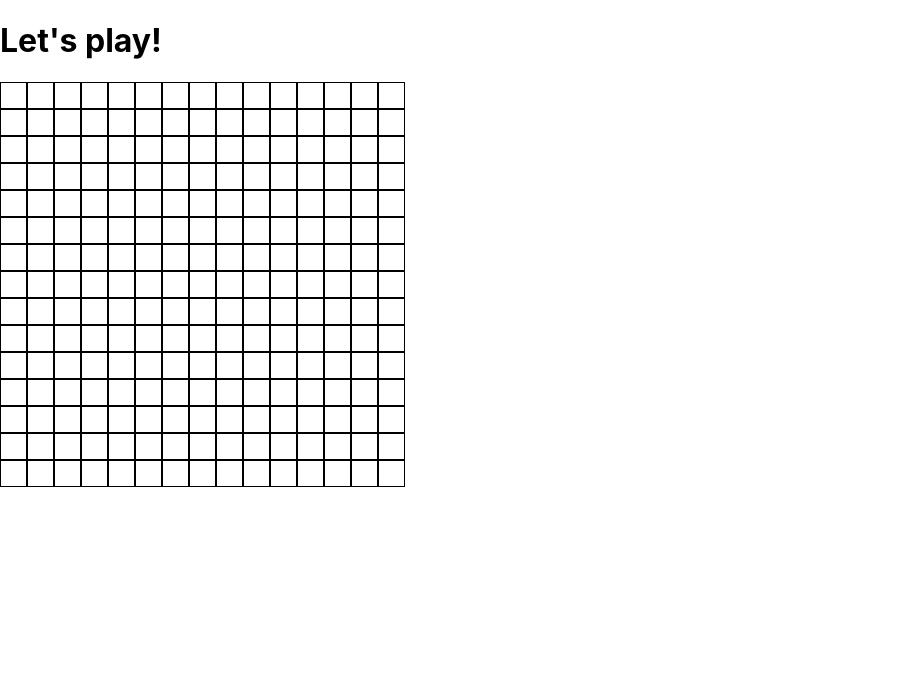
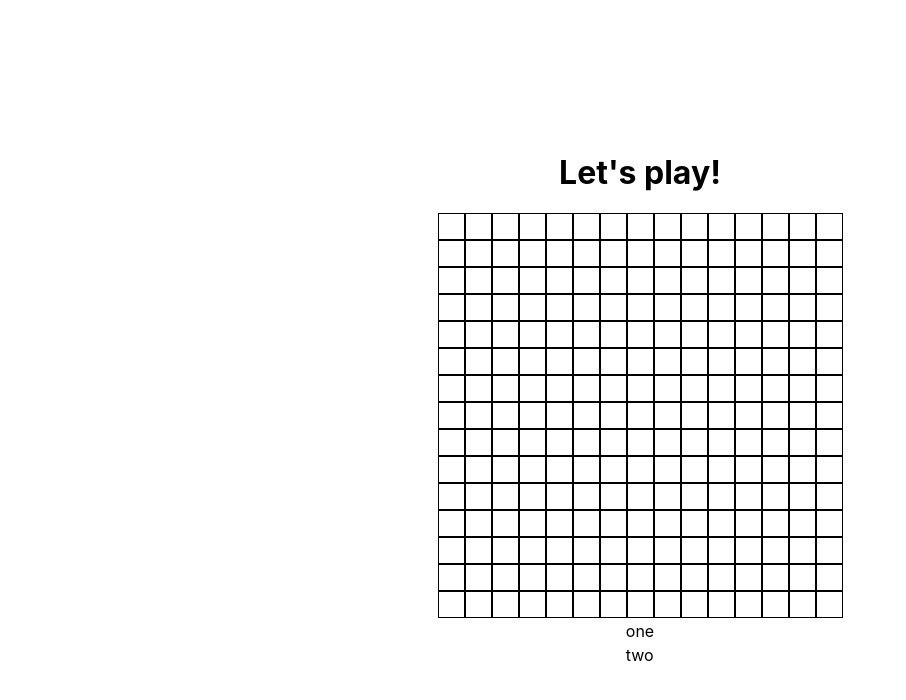
Before and after one commit to StarPleb/night_jenkins, a React (Create React App) app: page /game in a window 1280 px wide. Shown: the top 700 px of the page, without its empty margins (0-906 px from the left). Built offline with nearby package versions, Linux system fonts and the light colour scheme.

Commit message:
Added onClick function for each cell in map.
Successfully changes the classname of the clicked element, but the css styling of that element does not update. Need to figure out why!

```diff
--- a/src/Components/GamePage.js
+++ b/src/Components/GamePage.js
@@ -5,11 +5,15 @@ export default function GamePage() {
 
     const [map, setMap] = useState([[]])
     const [tokens, setTokens] = useState([[]])
+    const [counter, setCounter] = useState(0)
 
     useEffect(()=>{
         console.log("Hello gaming world!")
         setMap(init_map(15, 15))
         setTokens(init_tokens(15, 15))
+// Add event listener to table
+        const el = document.getElementById("outside");
+        el.addEventListener("click", modifyText, false);
 
     }, [])
 
@@ -42,13 +46,40 @@ export default function GamePage() {
         return temp
     }
 
+    function modifyText() {
+        const t2 = document.getElementById("t2");
+        if (t2.firstChild.nodeValue === "three") {
+            t2.firstChild.nodeValue = "two";
+        } else {
+            t2.firstChild.nodeValue = "three";
+        }
+    }
+
+    function modifyCell(e) {
+        let type = e.target.className
+        console.log("Hey world!", e.target)
+        if(type === "Cell-alive"){
+            type = "Cell-dead"
+        }
+        else{
+            type = "Cell-alive"
+        }
+
+        e.target.className = type
+    }
+
+// Add event listener to table
+
     const map_array_mapped = map.map((row, index)=>{
+        let new_index_array = []
         return (
             <div className={"Grid-row"}>
                 {row.map((column, idx)=>{
+                    let new_index = index*idx + idx
+                    new_index_array.push(new_index)
                     console.log(index, idx)
                     return (
-                        <div className={"Grid-cell"}/>
+                        <div className={"Cell-dead"} id={`${new_index}`} onClick={modifyCell}/>
                     )
                 })}
             </div>
@@ -57,10 +88,14 @@ export default function GamePage() {
     })
 
     return(
-        <div>
+        <div className={"Game-page"}>
             <h1>Let's play!</h1>
             <div className={"Grid-view"}>
                 {map_array_mapped}
             </div>
+            <table id="outside">
+                <tr><td id="t1">one</td></tr>
+                <tr><td id="t2">two</td></tr>
+            </table>
         </div>
     );}
--- a/src/GamePage.css
+++ b/src/GamePage.css
@@ -5,10 +5,11 @@
     }
 }
 
-.Login-page {
+.Game-page{
     background-color: white;
     display: flex;
     height: 100vh;
+    width: 100vw;
     flex-direction: column;
     align-items: center;
     justify-content: center;
@@ -24,7 +25,16 @@
     flex-direction: row;
 }
 
-.Grid-cell {
+.Cell-alive {
+    border-style: solid;
+    border-color: black;
+    border-width: thin;
+    width: 25px;
+    height: 25px;
+    color: black;
+}
+
+.Cell-dead {
     border-style: solid;
     border-color: black;
     border-width: thin;
```
